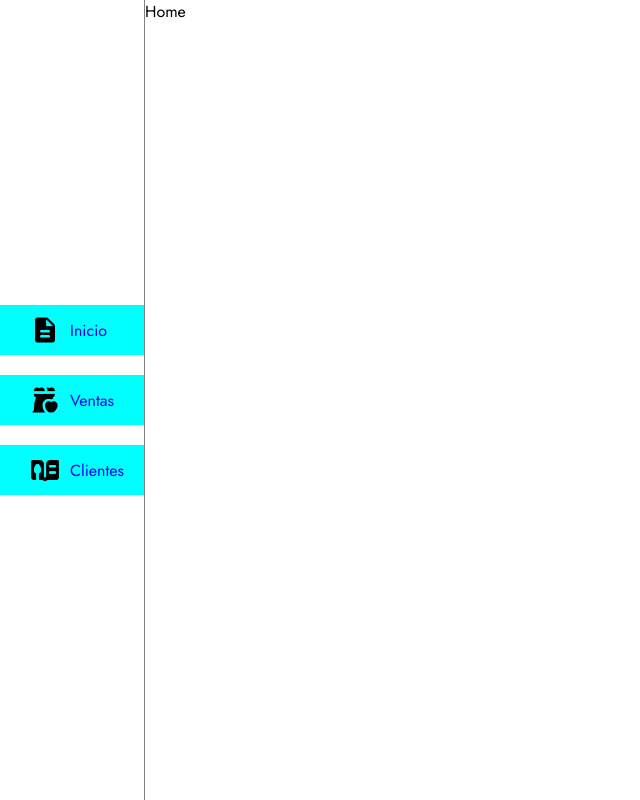
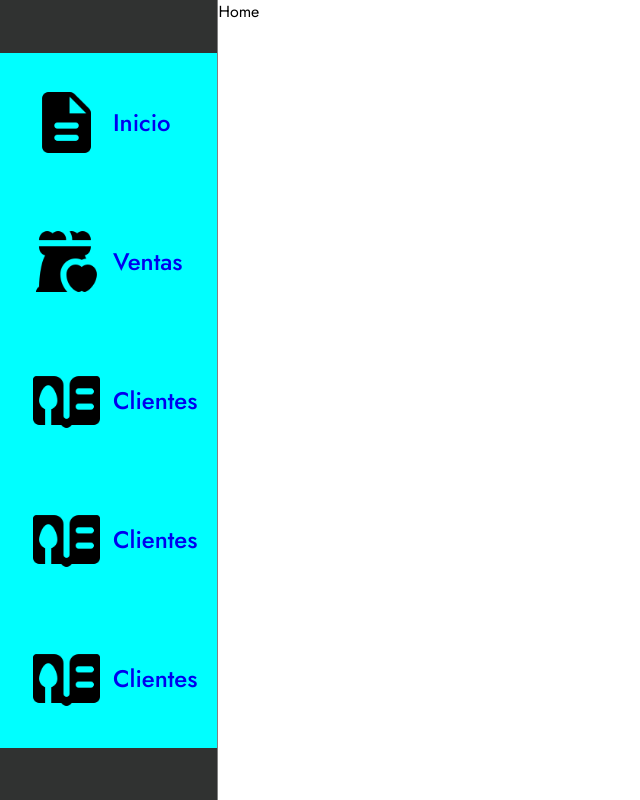
Before and after one commit to AntonioNoguera/IRE_FRONT_V2, a React (Create React App) app in the folder ire_front_r2/: page / in a window 1280 px wide. Shown: the whole page, without its empty margins (0-640 px from the left). Built offline with nearby package versions, Linux system fonts and the light colour scheme.

Commit message:
Definiendo los nuevos estilos

```diff
--- a/ire_front_r2/src/components/Sidebar/Sidebar.js
+++ b/ire_front_r2/src/components/Sidebar/Sidebar.js
@@ -1,6 +1,6 @@
-import {Link} from 'react-router-dom'
 import styles from "./sidebar.module.css";
 import SideBarAtom from "./SidebarAtom"
+import '../../mainStyles.css'
 
 
 const sideBarFormat = [
@@ -13,6 +13,16 @@ const sideBarFormat = [
         to : "/sales",
         name : "Ventas",
         icon : "bolsa-frutas.png"
+    },
+    {
+        to : "/clients",
+        name : "Clientes",
+        icon : "recetas.png"
+    },
+    {
+        to : "/clients",
+        name : "Clientes",
+        icon : "recetas.png"
     },
     {
         to : "/clients",
@@ -34,8 +44,6 @@ const Sidebar = () => {
                 )
                 }
             </ul>
-
-
         </div>
     )
 }
--- a/ire_front_r2/src/components/Sidebar/SidebarAtom.js
+++ b/ire_front_r2/src/components/Sidebar/SidebarAtom.js
@@ -3,13 +3,11 @@ import {Link} from 'react-router-dom'
 const SidebarAtom = ({children,to,icon})=> {
     return (
         <li>
-
             <Link to={to}>
                 <img src={`${process.env.PUBLIC_URL}/icons/${icon}`}/>
                 {children}
             </Link>
         </li>
-
     )
 }
 
--- a/ire_front_r2/src/components/Sidebar/sidebar.module.css
+++ b/ire_front_r2/src/components/Sidebar/sidebar.module.css
@@ -3,6 +3,7 @@
     margin: 0;
     height: 100vh;
     border-right: 1px solid gray;
+    background-color: var(--color-primario);
 }
 
 .sidebar ul {
@@ -12,27 +13,32 @@
     justify-content: center;
     flex-direction: column;
     height: 100%;
-
 }
 
 .sidebar ul li {
     display: flex;
     justify-content: center;
-    padding: 10px 0px;
     width: 100%;
 }
 
 .sidebar ul li a {
-    padding: 10px 20px;
+    padding: 33px 20px;
     text-decoration: none;
     background-color: aqua;
     display: flex;
     align-items: center;
+    font-weight: 500;
     flex-grow: 1;
+    font-size: 24px;
+    transition: background-color .5s;
+}
+
+.sidebar ul li a:hover {
+    background-color: red;
 }
 
 .sidebar ul li img {
     padding: 0px 10px;
-    width: 30px;
-    height: 30px;
- }
+    width: 73px;
+    height: 73px;
+}
--- a/ire_front_r2/src/mainStyles.css
+++ b/ire_front_r2/src/mainStyles.css
@@ -1,6 +1,10 @@
 @import url('https://fonts.googleapis.com/css2?family=Jost:ital,wght@0,100..900;1,100..900&display=swap');
 
 /* Styles on the guide */
+:root {
+    --color-primario: #303231;
+}
+
 
 body{
     font-family: "Jost", sans-serif;
```
